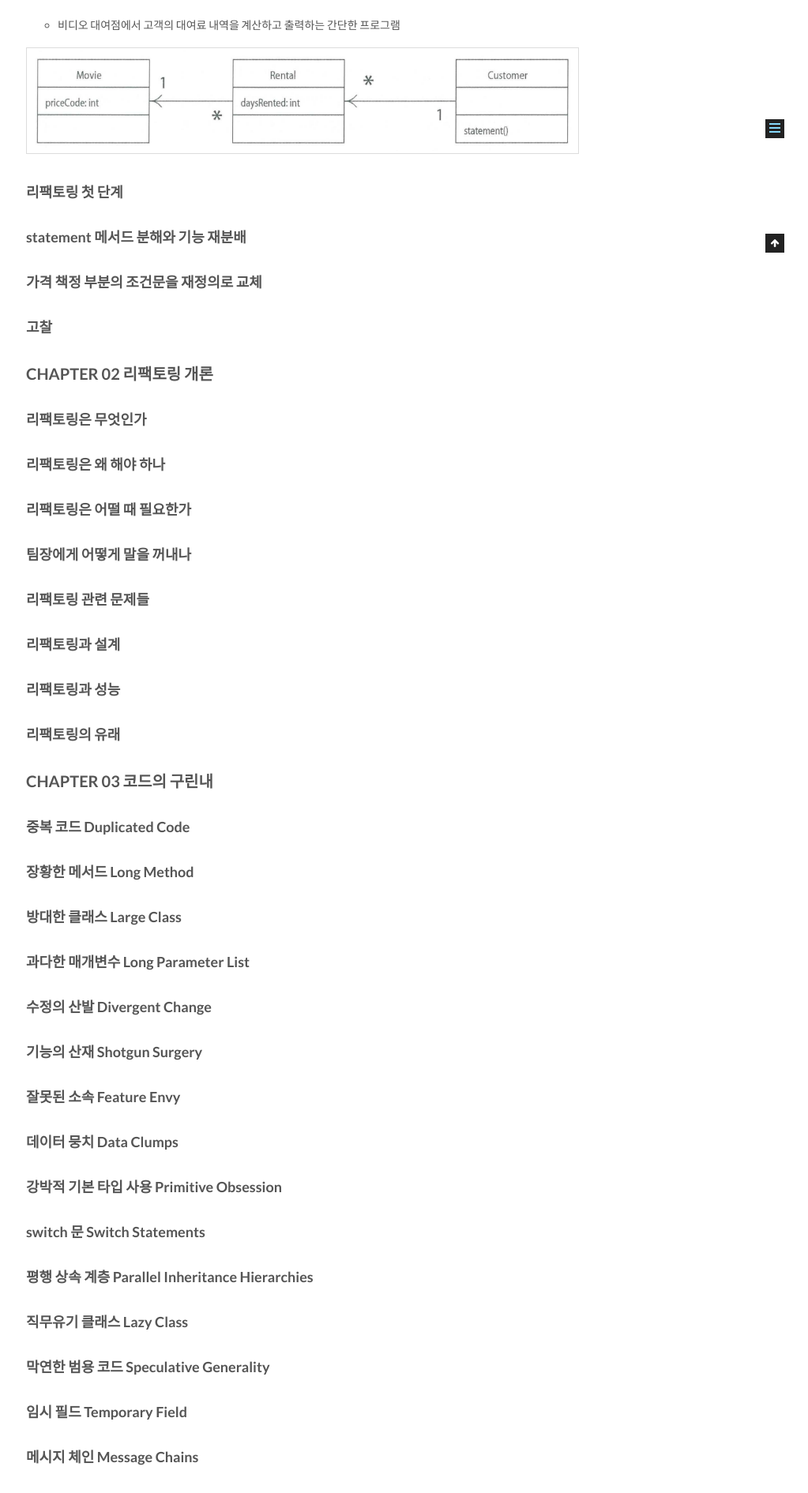
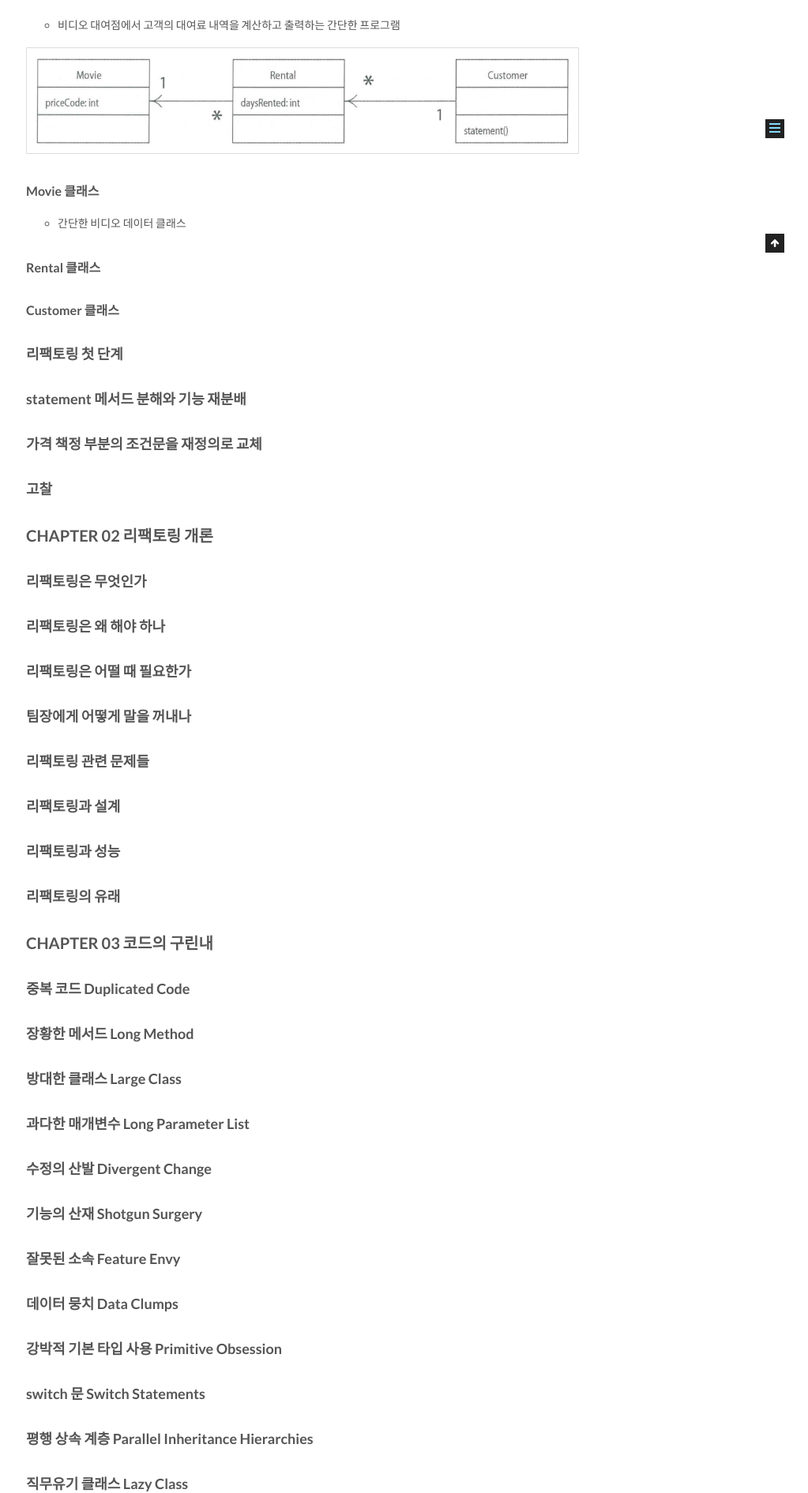
Before and after one commit to csj4032/csj4032.github.io, a Jekyll site: the page built from _posts/2018-04-16-Refactoring.md, in a window 1280 px wide. Shown: the part 680-2571 px from the top of the page at 79% size, without its empty margins (257-1280 px from the left). Built offline with Jekyll 4.4.1, drawn with Linux system fonts in a browser that asks for light colours; comment, search, counter and statistics services are not loaded.

Commit message:
리팩토링 포스팅 수정

```diff
--- a/_posts/2018-04-16-Refactoring.md
+++ b/_posts/2018-04-16-Refactoring.md
@@ -16,6 +16,13 @@ comments: true
 * 비디오 대여점에서 고객의 대여료 내역을 계산하고 출력하는 간단한 프로그램
 
 ![리팩토링 전 클래스 관계를 나타낸 다이어그램](/assets/images/books/컴퓨터공학/개발방법론/Refactoring/figure_1-1.png)
+
+#### Movie 클래스
+* 간단한 비디오 데이터 클래스
+
+#### Rental 클래스
+
+#### Customer 클래스
 
 ### 리팩토링 첫 단계
 
```
